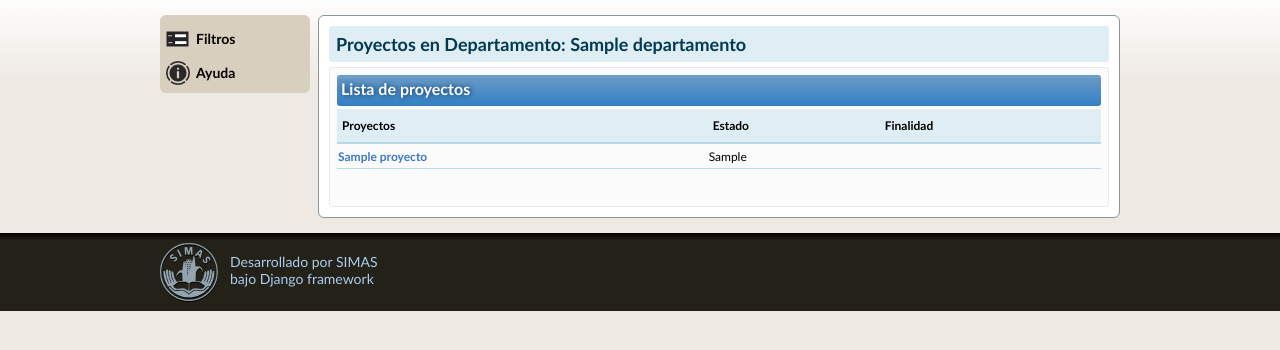
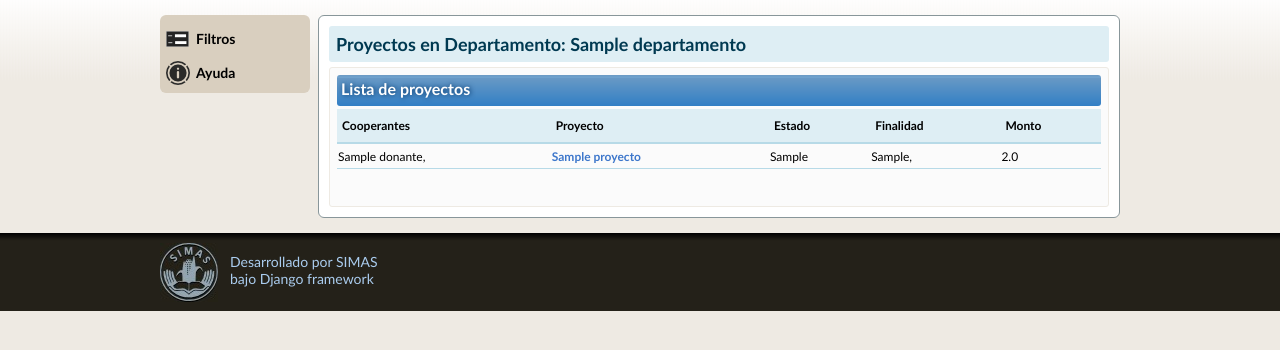
Before and after one commit to fitoria/aguasan, a Django app: page /proyectos/departamento/1/ in a window 1280 px wide. Shown: the part 109-459 px from the top of the page. Run offline with Django 3.2, Linux system fonts and the light colour scheme; tables that the repository leaves empty hold one stand-in row (values such as "Sample post"); parts of the project's set-up code (start-up, migrations or seed data) failed here and were passed over.

Commit message:
agregando monto y cooperantes a proyecto departamento

```diff
--- a/aguasan/templates/mapeo/proyectos_departamento.html
+++ b/aguasan/templates/mapeo/proyectos_departamento.html
@@ -18,15 +18,27 @@
                         </div>
                                 <table class="tabla_proyecto" id="tabla_lugares">
                                 <tr>
-                                    <th>Proyectos</th>
+                                    <th>Cooperantes</th>
+                                    <th>Proyecto</th>
                                     <th>Estado</th>
                                     <th>Finalidad</th>
+                                    <th>Monto</th>
                                 </tr>
                                 {%for proyecto in proyectos%}
                                 <tr>
+                                    <td>
+                                        {%for donante in proyecto.donantes%}
+                                            {{donante}},
+                                        {%endfor%}
+                                    </td>
                                     <td><a href="/proyecto/{{proyecto.id}}">{{proyecto.nombre}}</a></td>
                                     <td>{{proyecto.avance}}</td>
-                                    <td>{{proyecto.tipo}}</td>
+                                    <td>
+                                        {%for tipo in proyecto.tipos.all%}
+                                            {{tipo}},
+                                        {%endfor%}
+                                    </td>
+                                    <td>{{proyecto.monto_total}}</td>
                                 </tr>
 
                                 {%endfor%}
```
